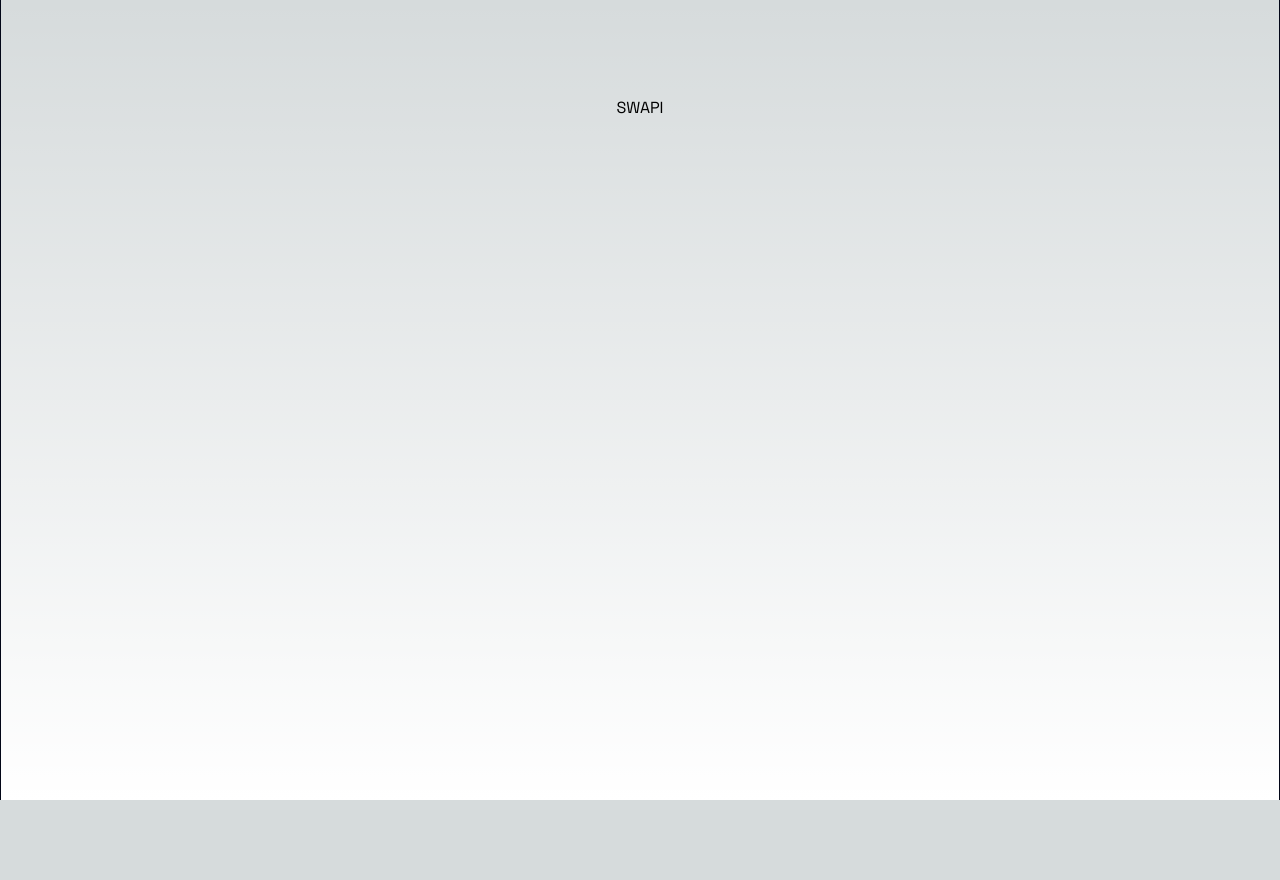
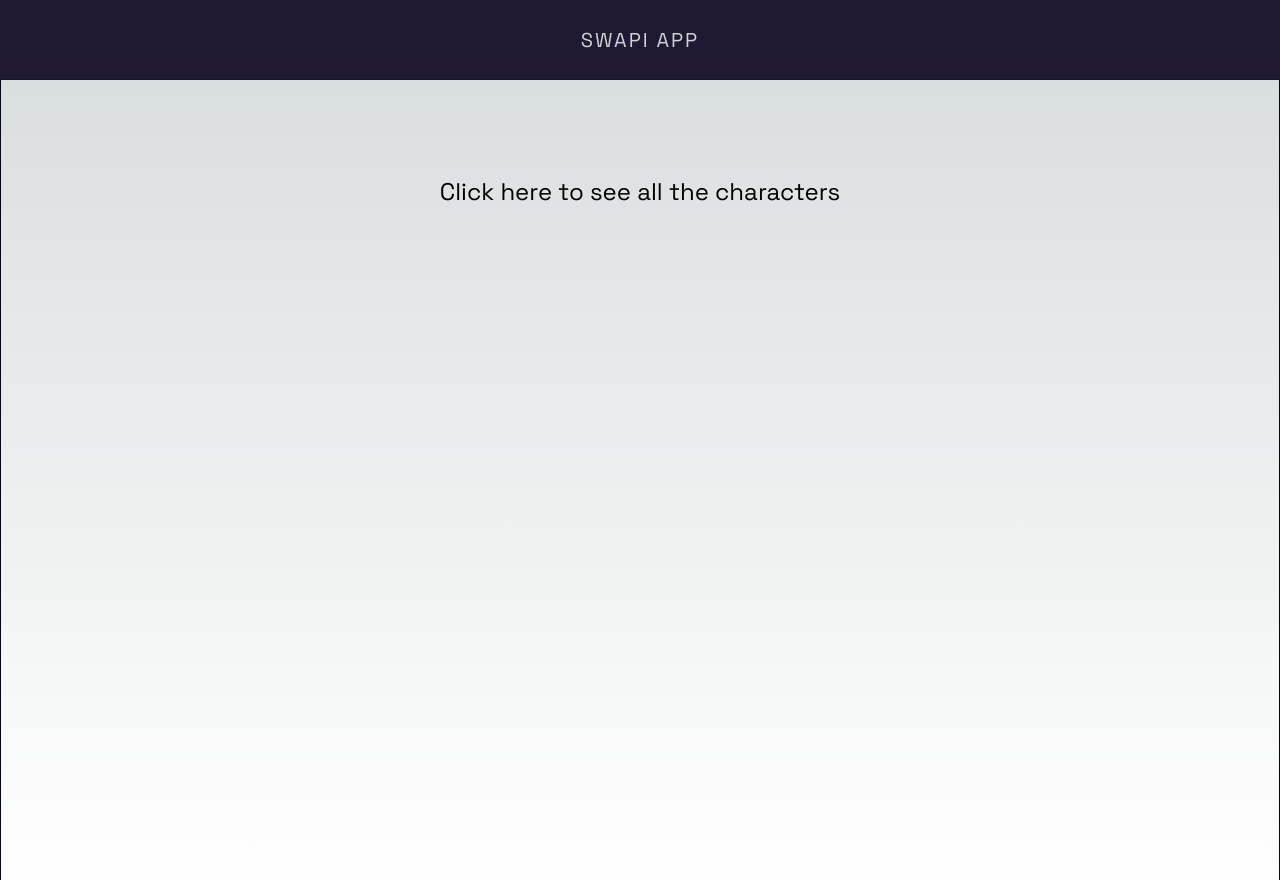
Before and after one commit to simongergely1013/swapi-app, a Next.js app in the folder client/: page / in a window 1280 px wide. Before the commit the page ends 800 px from the top, so only its background shows below. Built offline with nearby package versions, Linux system fonts and the light colour scheme.

Commit message:
added navbar + hover animation to cards

```diff
--- a/client/src/app/characters/page.tsx
+++ b/client/src/app/characters/page.tsx
@@ -41,8 +41,7 @@ const Page = () => {
 
   return (
     <div className={styles.main}>
-      <h1 className={styles.appName}>SWAPI APP</h1>
-      <div className='flex flex-wrap justify-center items-center'>
+      <div className='flex flex-wrap justify-center items-center w-full'>
         {characters.map((character, index) =>
             (<Card key={character.name} name={character.name} image={Object.values(characterImages[index])}/>)
         )}
--- a/client/src/app/components/Card.tsx
+++ b/client/src/app/components/Card.tsx
@@ -1,4 +1,5 @@
-import React from "react";
+'use client';
+import React, {useState} from "react";
 
 interface CardProps {
     name: string;
@@ -6,14 +7,16 @@ interface CardProps {
 }
 
 const styles = {
-    main: "flex flex-col items-center w-80 h-80 p-4 m-2 border rounded-lg",
-    name: "mb-4",
-    image: "w-1/2 h-3/4"
+    main: "flex flex-col items-center justify-center gap-2 bg-[#191925] w-64 h-64 p-4 m-2 border border-black rounded-lg cursor-pointer transition ease-in-out",
+    name: "mb-4 text-lg tracking-wider",
+    image: "w-32 h-32",
 }
 
 const Card = ({name,image}: CardProps) => {
+    const [isHovered, setIsHovered] = useState(false);
+
     return (
-        <div className={styles.main}>
+        <div className={`${styles.main} ${isHovered && 'scale-105 border-[#7474F299]'}`} onMouseEnter={() => setIsHovered(true)} onMouseLeave={() => setIsHovered(false)}>
             <h2 className={styles.name}>{name}</h2>
             <img className={styles.image} src={image}/>
         </div>
--- /dev/null
+++ b/client/src/app/components/NavBar.tsx
@@ -0,0 +1,14 @@
+import React from "react";
+import Link from "next/link";
+
+const styles = {
+    main: "h-20 flex items-center justify-center bg-[#1F1934] text-[#D1D1D1] text-xl tracking-widest py-4 border-b border-slate-900"
+}
+
+const NavBar = () => {
+    return (
+        <div className={styles.main}><Link href={"/"}>SWAPI APP</Link></div>
+    )
+}
+
+export default NavBar;
--- a/client/src/app/layout.tsx
+++ b/client/src/app/layout.tsx
@@ -1,5 +1,6 @@
 import type { Metadata } from "next";
 import { spaceGrotesk } from './fonts'
+import NavBar from "./components/NavBar";
 import "./globals.css";
 
 export const metadata: Metadata = {
@@ -15,6 +16,7 @@ export default function RootLayout({
   return (
     <html lang="en">
       <body className={`${spaceGrotesk.className} antialiased`}>
+        <NavBar/>
         {children}
         </body>
     </html>
--- a/client/src/app/page.tsx
+++ b/client/src/app/page.tsx
@@ -1,12 +1,14 @@
+import Link from "next/link";
 
 const styles = {
-  main:"flex min-h-screen flex-col items-center p-24 border-l border-r border-slate-950"
+  main:"flex min-h-screen flex-col items-center p-24 border-l border-r border-slate-950 text-2xl",
+  link: "hover:text-blue-700"
 }
 
 export default function Home() {
   return (
     <main className={styles.main}>
-        <h1>SWAPI</h1>
+        <Link href={"/characters"} className={styles.link}>Click here to see all the characters</Link>
     </main>
   );
 }
```
